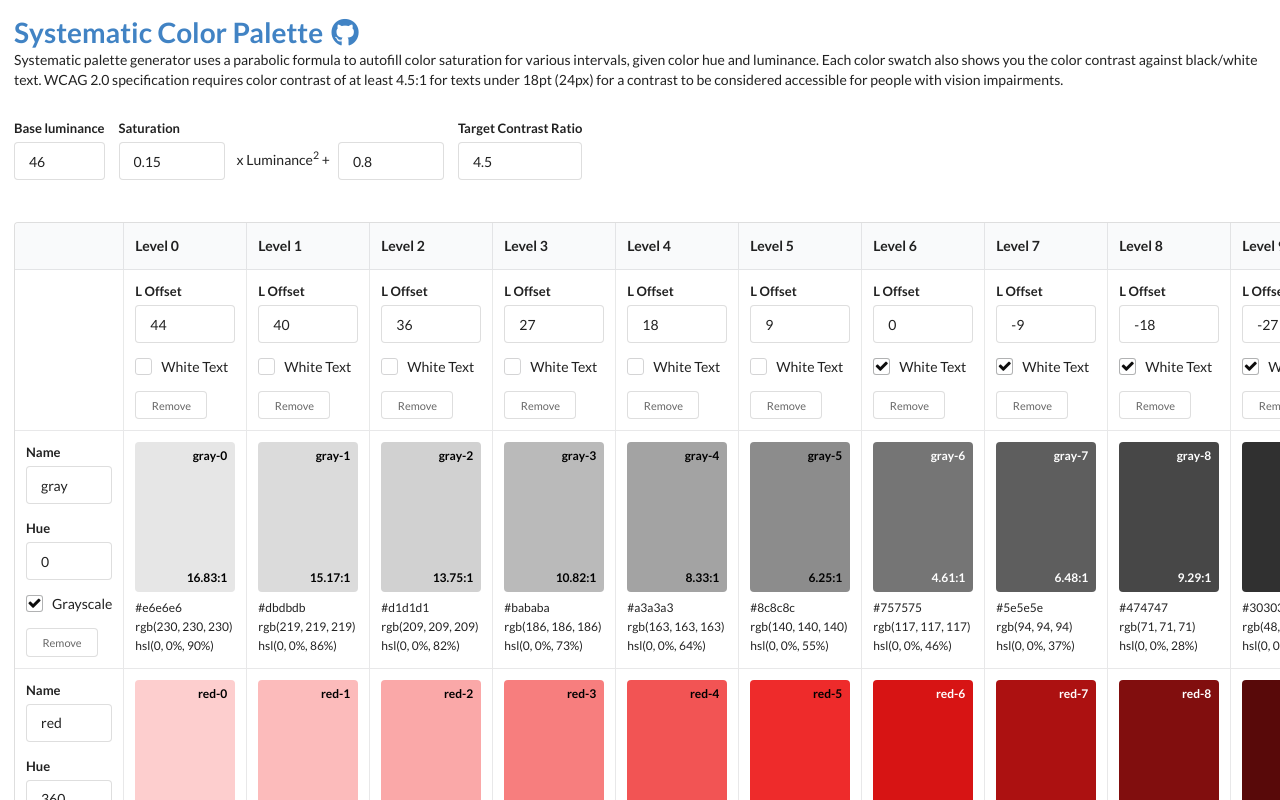
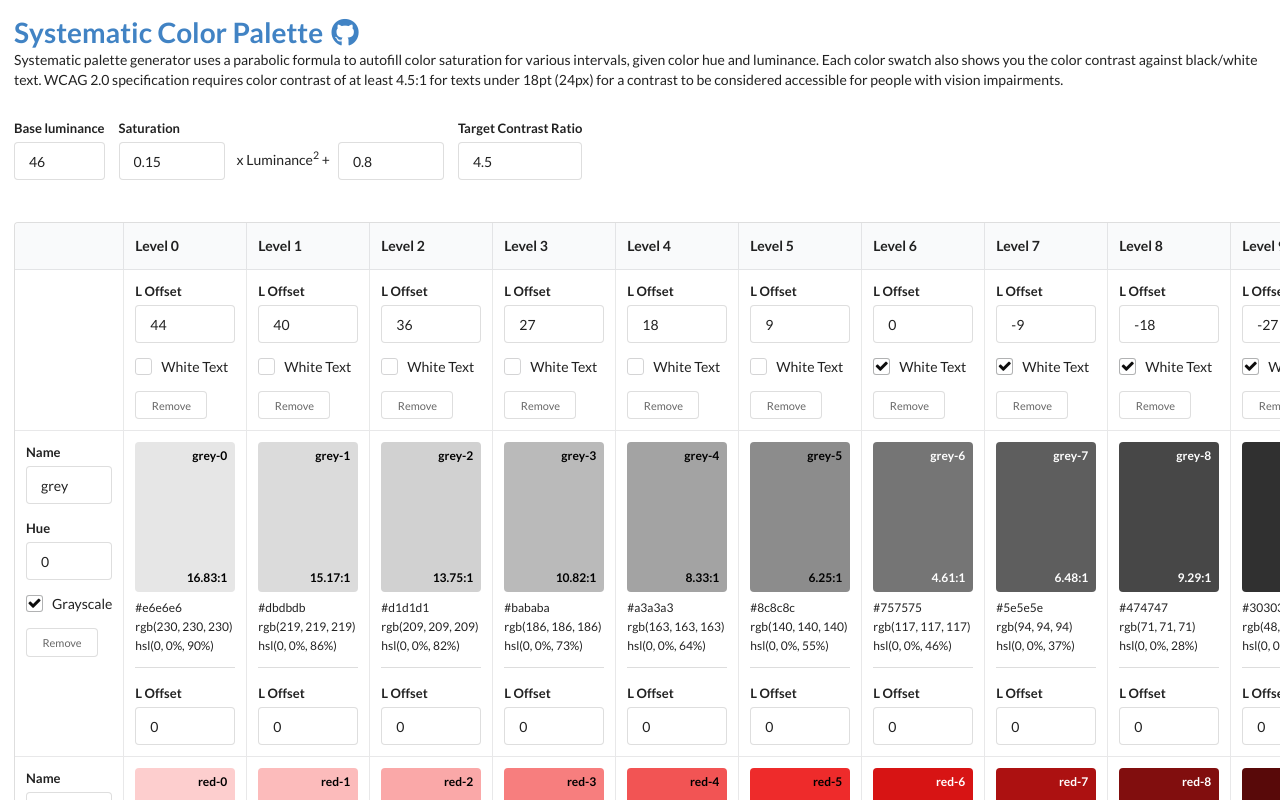
Before and after one commit to hypeJunction/color-wizard, a Vue app: page / in a window 1280 px wide. Shown: the top 800 px of the page. Built offline with nearby package versions, Linux system fonts and the light colour scheme; a small style sheet from the web is missing.

Commit message:
Allow swatch level adjustments

```diff
--- a/src/components/ColorWizard.vue
+++ b/src/components/ColorWizard.vue
@@ -49,7 +49,7 @@
                   />
                 </div>
                 <span>x Luminance<sup>2</sup></span>&nbsp;<span>+</span>
-                &nbsp;
+                                                    &nbsp;
                 <div class="ui input">
                   <input
                     type="number"
@@ -145,7 +145,7 @@
 
                 <div class="field">
                   <div class="ui checkbox">
-                    <input type="checkbox" v-model="color.grayscale">
+                    <input type="checkbox" v-model="color.greyscale">
                     <label>Grayscale</label>
                   </div>
                 </div>
@@ -183,6 +183,19 @@
                     <div>{{ swatch.toRgbString() }}</div>
                     <div>{{ swatch.toHslString() }}</div>
                   </div>
+
+                  <div class="ui divider"></div>
+
+                  <div class="field">
+                    <label>L Offset</label>
+                    <input
+                      type="number"
+                      step="1"
+                      min="-50"
+                      max="50"
+                      v-model.number="color.levels[index2].offset"
+                    />
+                  </div>
                 </template>
               </td>
             </tr>
@@ -211,7 +224,7 @@ const levels = offsets.map((offset, index) => ({
 }));
 
 const defaults = {
-  gray: 0,
+  grey: 0,
   red: 360,
   pink: 339,
   grape: 288,
@@ -230,7 +243,10 @@ const colors = Object.keys(defaults)
   .map(e => ({
     name: e,
     hue: defaults[e],
-    grayscale: e === 'gray',
+    greyscale: e === 'grey',
+    levels: offsets.map(() => ({
+      offset: 0,
+    })),
   }));
 
 export default {
@@ -258,7 +274,9 @@ export default {
         return Object.keys(this.model.levels)
           .map((i) => {
             const level = this.model.levels[i];
-            const luminance = minmax((this.model.luminance + level.offset) / 100);
+            const colorLevel = color.levels[i];
+            const offset = level.offset + colorLevel.offset;
+            const luminance = minmax((this.model.luminance + offset) / 100);
             const saturation = minmax(calcSaturation(luminance));
 
             const swatch = tinycolor({
@@ -267,12 +285,12 @@ export default {
               l: luminance,
             });
 
-            if (color.grayscale) {
+            if (color.greyscale) {
               swatch.greyscale();
             }
 
             swatch.name = `${color.name}-${i}`;
-            swatch.offset = level.offset;
+            swatch.offset = offset;
             swatch.text = level.whiteText ? '#ffffff' : '#000000';
             swatch.contrast = this.calcContrast(tinycolor(swatch.text), swatch);
 
@@ -294,6 +312,8 @@ export default {
       this.model.colors.push({
         name: 'other',
         hue: Math.floor(Math.random() * Math.floor(360)),
+        greyscale: false,
+        levels: this.levels.map(() => ({ offset: 0 })),
       });
     },
 
@@ -303,6 +323,7 @@ export default {
 
     removeLevel(index) {
       this.model.levels.splice(index, 1);
+      this.model.colors.forEach(color => color.levels.splice(index, 1));
     },
 
     calcContrast(foreground, background) {
```
Also changed, not shown: 1 other file (tests, documents, lock files or other folders).
